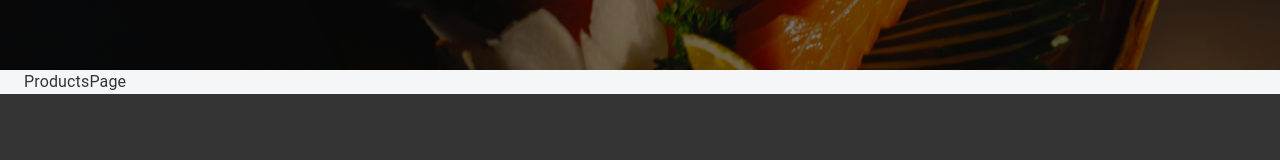
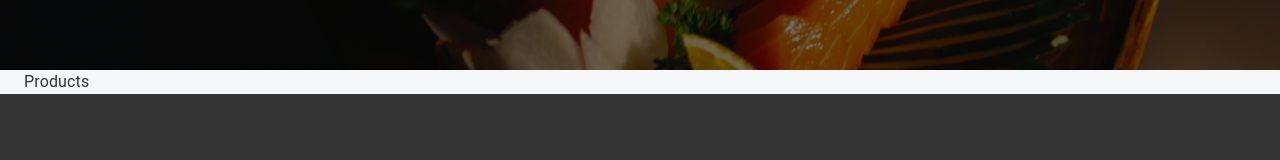
Before and after one commit to MukhammadZiya/burak-react, a React (Create React App) app: page /products in a window 1280 px wide. Shown: the part 330-490 px from the top of the page. Built offline with nearby package versions, Linux system fonts and the light colour scheme.

Commit message:
feat: develop productPage nested routing system

```diff
--- /dev/null
+++ b/src/app/screens/homePage/productsPage/ChosenProduct.tsx
@@ -0,0 +1,3 @@
+export default function ChosenProduct() {
+  return (<div>ChosenProduct</div>)
+}
--- /dev/null
+++ b/src/app/screens/homePage/productsPage/Products.tsx
@@ -0,0 +1,3 @@
+export default function Products() {
+  return (<div>Products</div>)
+}
--- a/src/app/screens/homePage/productsPage/index.tsx
+++ b/src/app/screens/homePage/productsPage/index.tsx
@@ -1,5 +1,25 @@
+import React from "react";
+import { Route, Switch, useRouteMatch } from "react-router-dom";
 import { Container } from "@mui/material";
+import ChosenProduct from "./ChosenProduct";
+import Products from "./Products";
 
-export  default  function ProductsPage() {
-  return <Container>ProductsPage</Container>;
+export default function ProductsPage() {
+  const products = useRouteMatch();
+  console.log("products:", products);
+
+
+
+  return <Container><div className={"products-page"}>
+            <Switch>
+                <Route path={`${products.path}/:product`}>
+                <ChosenProduct/>
+                </Route>
+
+
+                <Route path={`${products.path}`}>
+                  <Products/>
+                </Route>
+            </Switch>
+    </div></Container>;
 }
```
